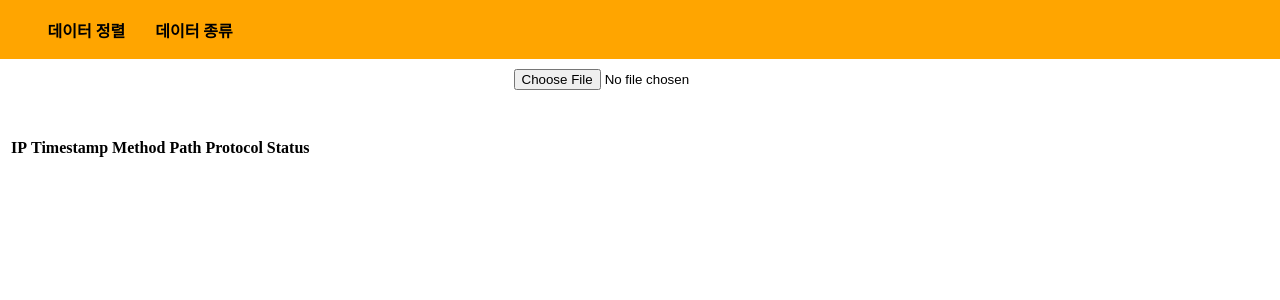
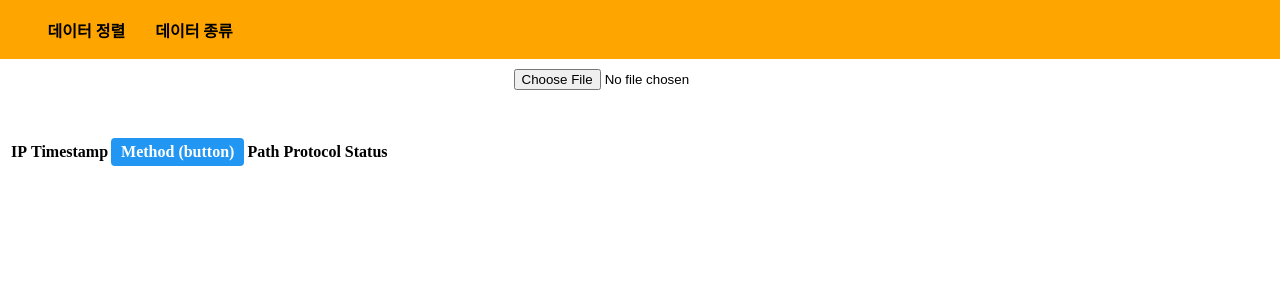
Before and after one commit to AronLee5263/stc-front-test, a Next.js app: page / in a window 1280 px wide. Shown: the top 300 px of the page. Built offline with nearby package versions, Linux system fonts and the light colour scheme.

Commit message:
Method 버튼 구현
- css 스타일링 적용
- 메서드 정렬 구현

```diff
--- a/src/components/main/index.tsx
+++ b/src/components/main/index.tsx
@@ -13,6 +13,8 @@ type RowData = {
 
 export default function Main() {
   const [data, setData] = useState<RowData[]>([]);
+  const [isSorted, setIsSorted] = useState<boolean>(false);
+  const [isAscending, setIsAscending] = useState<boolean>(true);
 
   const changeHandler = (event: React.ChangeEvent<HTMLInputElement>) => {
     const files = event.target.files;
@@ -47,6 +49,20 @@ export default function Main() {
     reader.readAsText(files[0]);
   };
 
+  const handleSortByMethod = () => {
+    const sortedData = [...data];
+    sortedData.sort((a, b) => {
+      if (isAscending) {
+        return a.method.localeCompare(b.method);
+      } else {
+        return b.method.localeCompare(a.method);
+      }
+    });
+    setIsAscending(!isAscending);
+    setIsSorted(true);
+    setData(sortedData);
+  };
+
   return (
     <>
       <Header />
@@ -63,22 +79,28 @@ export default function Main() {
         <Table>
           <thead>
             <tr>
-              <th>IP</th>
+              <th>IP </th>
               <th>Timestamp</th>
-              <th>Method</th>
+              <SortableHeader
+                onClick={handleSortByMethod}
+                className={isSorted ? (isAscending ? "sorted-asc" : "sorted-desc") : ""}
+              >
+                Method (button)
+              </SortableHeader>
               <th>Path</th>
-              <th>Protocol</th>
+              <th>Protocol </th>
               <th>Status</th>
             </tr>
           </thead>
+
           <tbody>
             {data.map((row, index) => (
               <tr key={index}>
-                <td>{row.ip}</td>
-                <td>{row.timestamp}</td>
+                <td>{row.ip}&nbsp;&nbsp;&nbsp;</td>
+                <td>{row.timestamp}&nbsp;&nbsp;&nbsp;</td>
                 <td>{row.method}</td>
-                <td>{row.path}</td>
-                <td>{row.protocol}</td>
+                <td>&nbsp;&nbsp;&nbsp;{row.path}&nbsp;</td>
+                <td>{row.protocol}&nbsp;&nbsp;&nbsp;</td>
                 <td>{row.status}</td>
               </tr>
             ))}
@@ -96,3 +118,22 @@ const MainSection = styled.div`
 const Table = styled.table`
   // 스타일을 추가하세요
 `;
+
+const SortableHeader = styled.th`
+  cursor: pointer;
+  background-color: #2196f3;
+  color: white;
+  padding: 5px 10px;
+  border: none;
+  border-radius: 4px;
+
+  &.sorted-asc {
+    background-color: #2196f3;
+    color: white;
+  }
+
+  &.sorted-desc {
+    background-color: #2196f3;
+    color: white;
+  }
+`;
```
